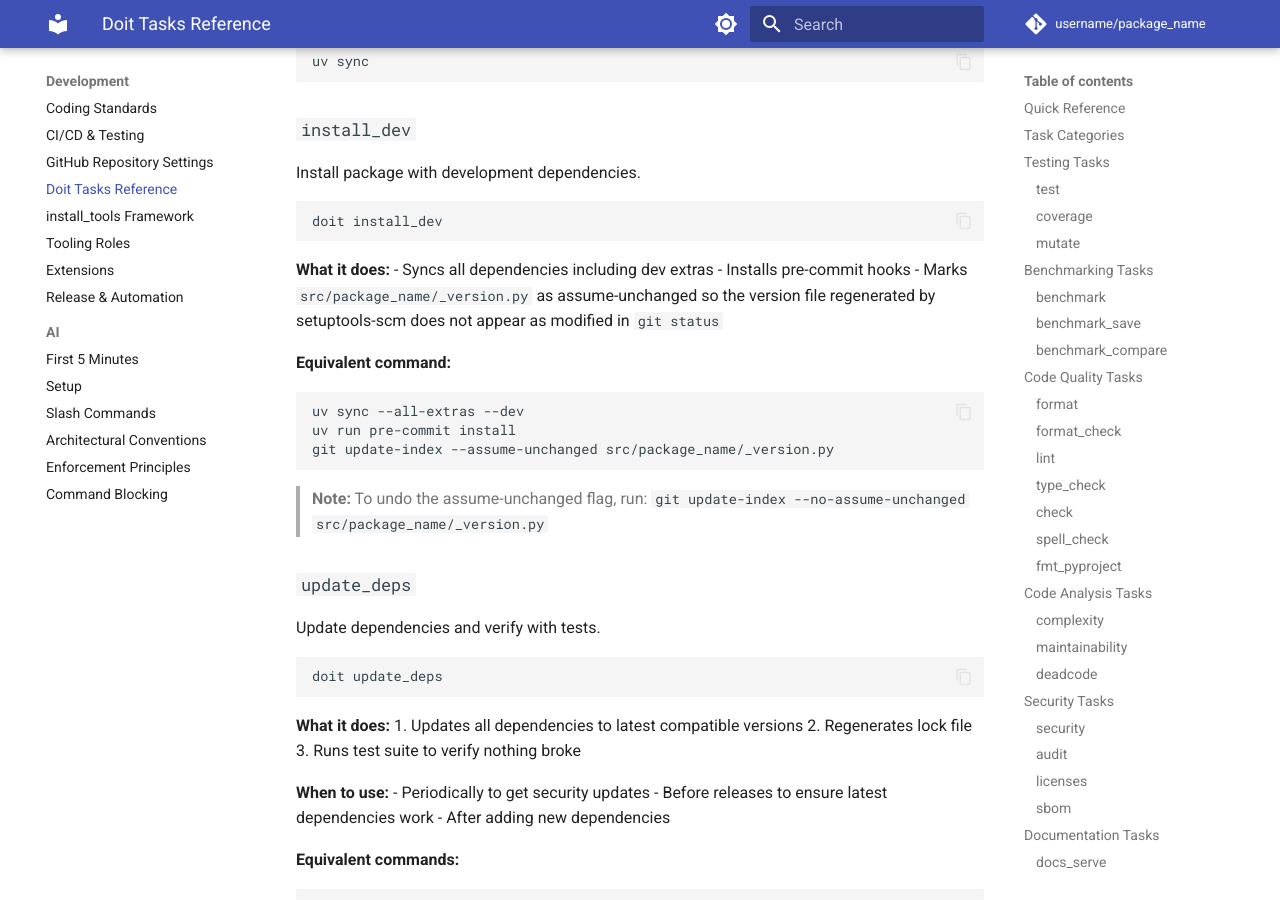
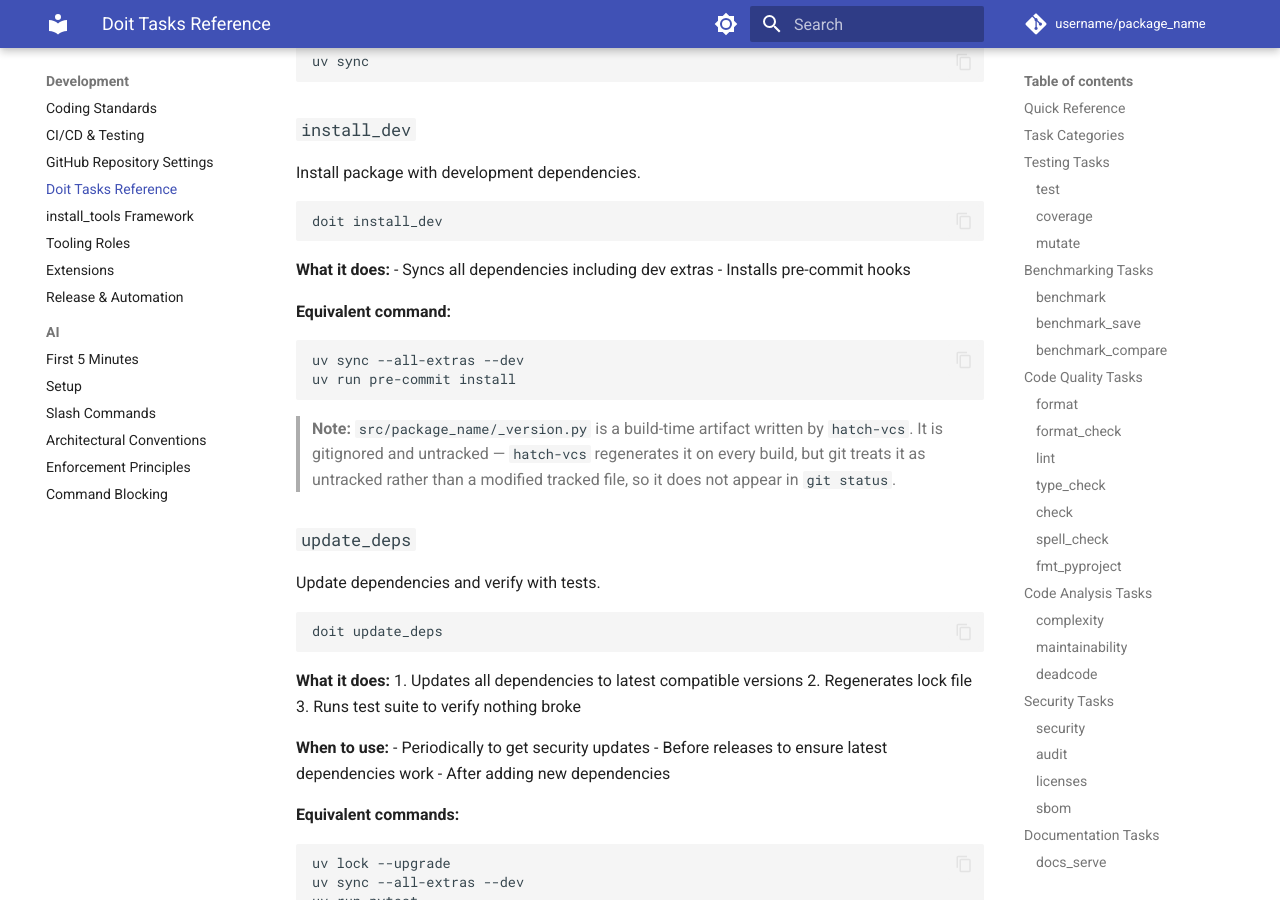
Before and after one commit to endavis/pyproject-template, an MkDocs documentation site: the page built from docs/development/doit-tasks-reference.md, in a window 1280 px wide and 900 px high, scrolled down 10737 px. Built offline with MkDocs 1.6.1 and Material for MkDocs 9.7.7, drawn with Linux system fonts in a browser that asks for light colours; comment, search, counter and statistics services are not loaded.

Commit message:
fix: drop obsolete assume-unchanged step from install_dev (merges PR #446, addresses #445)
task_install_dev ran git update-index --assume-unchanged on
src/package_name/_version.py after uv sync. That command requires the
file to be tracked, but _version.py is correctly gitignored and
untracked in this template (its own header says "don't track in
version control"). doit install_dev fails on a fresh clone with:

    fatal: Unable to mark file src/package_name/_version.py

The assume-unchanged step dates to when _version.py was incorrectly
tracked. Now that it isn't, the workaround is obsolete and breaks the
install task.

Remove the action from task_install_dev. Drop the matching docstring
sentence. Sync doit-tasks-reference.md's install_dev entry to remove
the assume-unchanged description and add a note explaining _version.py
is a build-time artifact that's gitignored and untracked.

Replace the two existing tests
(test_actions_contain_assume_unchanged, test_uv_sync_runs_before_assume_unchanged)
with a single regression test asserting assume-unchanged does NOT
appear in the action list.

Addresses #445.

Cross-repo context: downstream endavis/pynetappfoundry had the inverse
bug — _version.py was incorrectly tracked, the workaround silenced its
dirty-tree symptom, and TestPyPI eventually rejected the resulting
local-version suffix. Downstream PR #662 untracked the file and
removed the install_dev workaround in one commit. Upstream already has
the file untracked, so only the install_dev cleanup applies here.

Co-authored-by: Claude Opus 4.7 (1M context) <noreply@anthropic.com>

````diff
--- a/docs/development/doit-tasks-reference.md
+++ b/docs/development/doit-tasks-reference.md
@@ -556,17 +556,17 @@ doit install_dev
 **What it does:**
 - Syncs all dependencies including dev extras
 - Installs pre-commit hooks
-- Marks `src/package_name/_version.py` as assume-unchanged so the version file regenerated by setuptools-scm does not appear as modified in `git status`
 
 **Equivalent command:**
 ```bash
 uv sync --all-extras --dev
 uv run pre-commit install
-git update-index --assume-unchanged src/package_name/_version.py
 ```
 
-> **Note:** To undo the assume-unchanged flag, run:
-> `git update-index --no-assume-unchanged src/package_name/_version.py`
+> **Note:** `src/package_name/_version.py` is a build-time artifact written
+> by `hatch-vcs`. It is gitignored and untracked — `hatch-vcs` regenerates
+> it on every build, but git treats it as untracked rather than a modified
+> tracked file, so it does not appear in `git status`.
 
 ### `update_deps`
 
````
Also changed, not shown: 2 other files.
